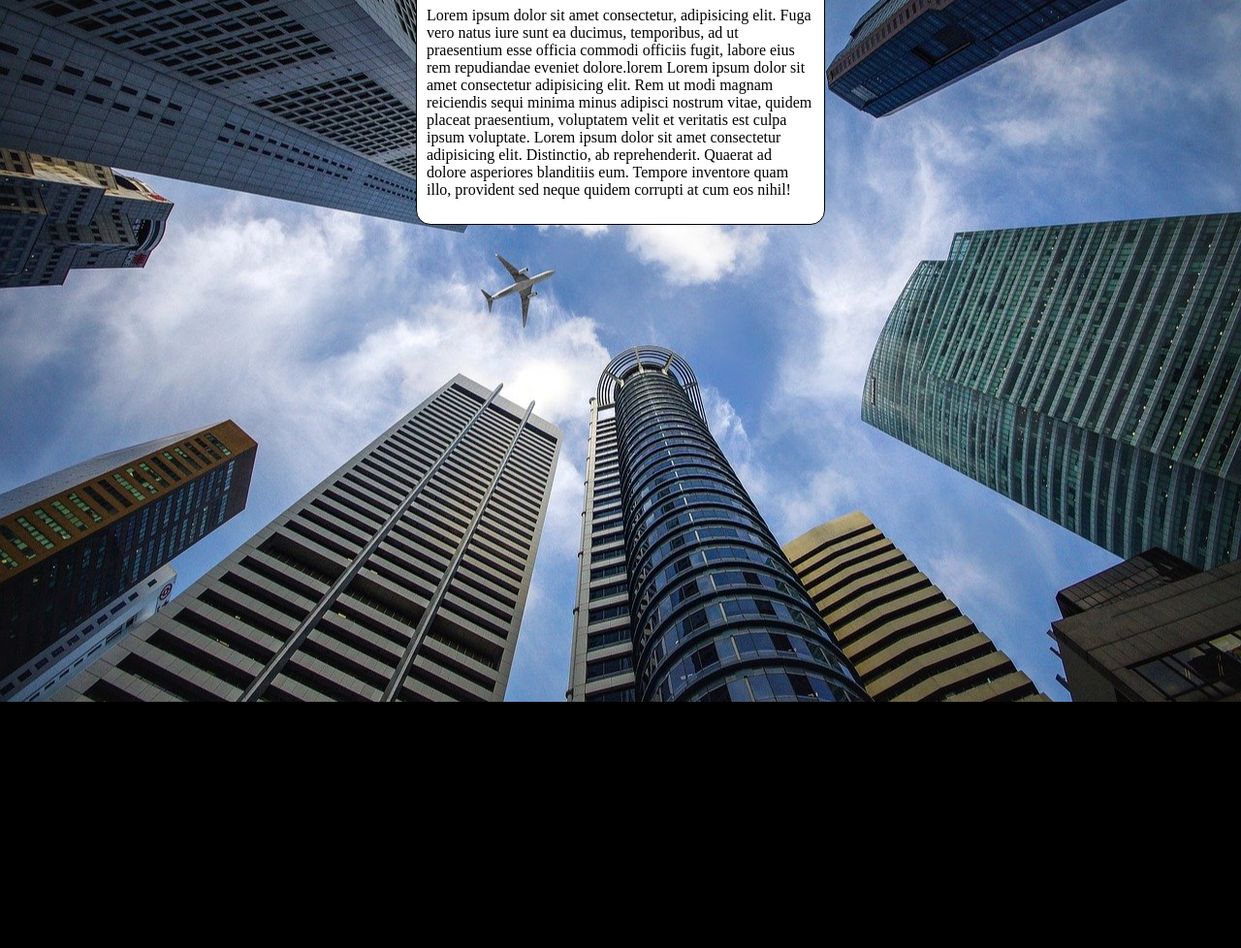
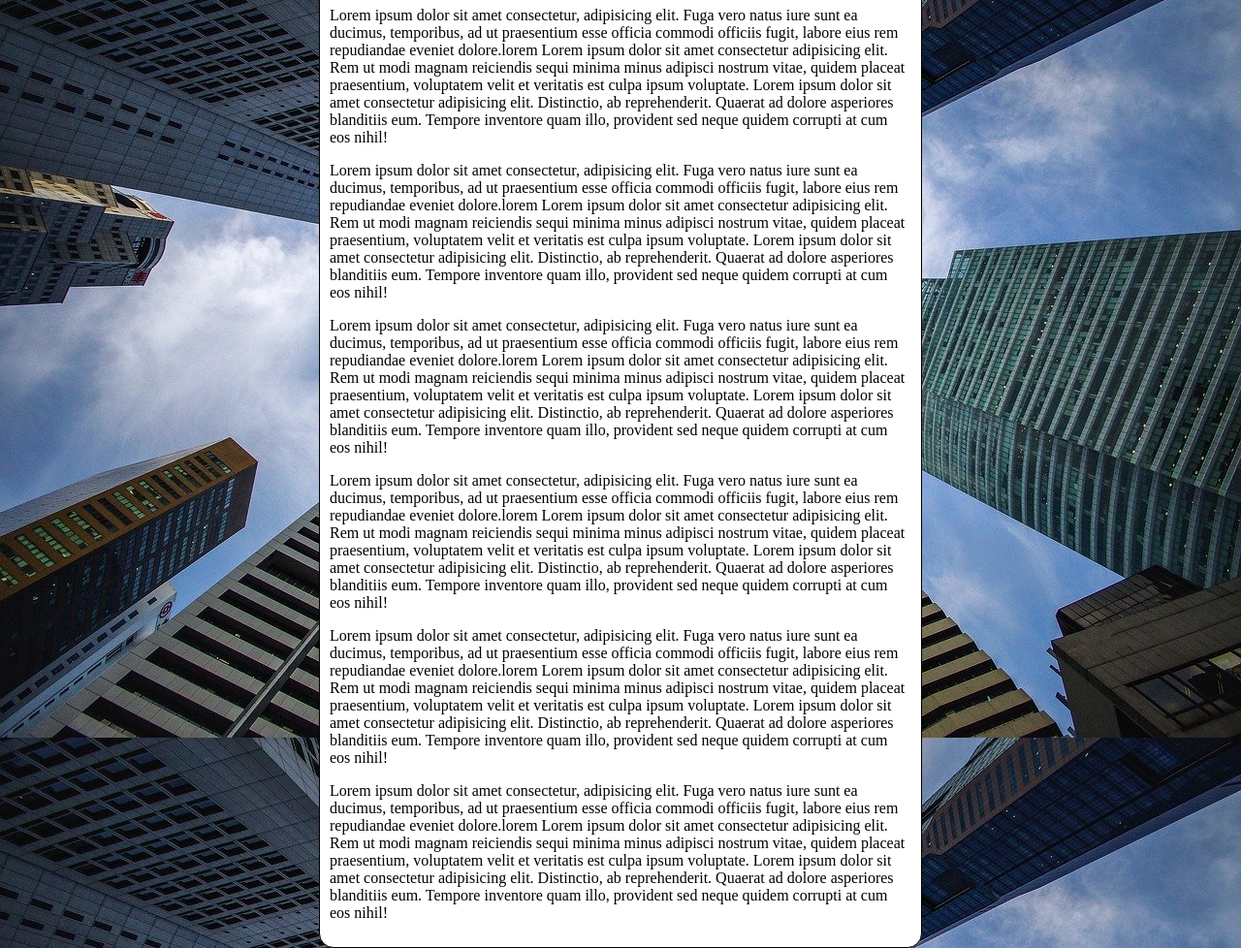
Before and after one commit to Gabrielamorim-code/html-css, a plain HTML site: page exercicios/ex022/fundo006.html in a window 1280 px wide. Shown: the part 92-1070 px from the top of the page at 97% size. Before the commit the page ends 816 px from the top, so only its background shows below. Drawn offline with Linux system fonts and the light colour scheme.

Commit message:
Update fundo006.html

```diff
--- a/exercicios/ex022/fundo006.html
+++ b/exercicios/ex022/fundo006.html
@@ -4,19 +4,26 @@
     <meta charset="UTF-8">
     <meta http-equiv="X-UA-Compatible" content="IE=edge">
     <meta name="viewport" content="width=device-width, initial-scale=1.0">
-    <title>Document</title>
+    <title>Fundo Fixo de tela</title>
     <style>
         body{
             height: 100vh;
-            background-color: black;
+            /*background-color: black;
             background-image: url(imagens/wallpaper002.jpg);
             background-repeat: no-repeat;
             background-position: center center;
             background-size: cover;
+            background-attachment: fixed;*/
+
+            /*shorthand - background
+                color > imagem > position > repeat > [size] > attachment
+            */
+            background: black url('imagens/wallpaper002.jpg') center center no-repeat fixed;
+            background-size: cover; /*O background size nao funcionou na shorthand-->*/
         }
         main{
             background-color: white;
-            width: 400px;
+            max-width: 600px;
             padding: 10px;
             margin: auto;
             border: 1px solid black;
@@ -28,6 +35,11 @@
     <main>
         <h1>Teste de imagem de fundo</h1>
         <p>Lorem ipsum dolor sit amet consectetur, adipisicing elit. Fuga vero natus iure sunt ea ducimus, temporibus, ad ut praesentium esse officia commodi officiis fugit, labore eius rem repudiandae eveniet dolore.lorem Lorem ipsum dolor sit amet consectetur adipisicing elit. Rem ut modi magnam reiciendis sequi minima minus adipisci nostrum vitae, quidem placeat praesentium, voluptatem velit et veritatis est culpa ipsum voluptate. Lorem ipsum dolor sit amet consectetur adipisicing elit. Distinctio, ab reprehenderit. Quaerat ad dolore asperiores blanditiis eum. Tempore inventore quam illo, provident sed neque quidem corrupti at cum eos nihil!</p>
+        <p>Lorem ipsum dolor sit amet consectetur, adipisicing elit. Fuga vero natus iure sunt ea ducimus, temporibus, ad ut praesentium esse officia commodi officiis fugit, labore eius rem repudiandae eveniet dolore.lorem Lorem ipsum dolor sit amet consectetur adipisicing elit. Rem ut modi magnam reiciendis sequi minima minus adipisci nostrum vitae, quidem placeat praesentium, voluptatem velit et veritatis est culpa ipsum voluptate. Lorem ipsum dolor sit amet consectetur adipisicing elit. Distinctio, ab reprehenderit. Quaerat ad dolore asperiores blanditiis eum. Tempore inventore quam illo, provident sed neque quidem corrupti at cum eos nihil!</p>
+        <p>Lorem ipsum dolor sit amet consectetur, adipisicing elit. Fuga vero natus iure sunt ea ducimus, temporibus, ad ut praesentium esse officia commodi officiis fugit, labore eius rem repudiandae eveniet dolore.lorem Lorem ipsum dolor sit amet consectetur adipisicing elit. Rem ut modi magnam reiciendis sequi minima minus adipisci nostrum vitae, quidem placeat praesentium, voluptatem velit et veritatis est culpa ipsum voluptate. Lorem ipsum dolor sit amet consectetur adipisicing elit. Distinctio, ab reprehenderit. Quaerat ad dolore asperiores blanditiis eum. Tempore inventore quam illo, provident sed neque quidem corrupti at cum eos nihil!</p>
+        <p>Lorem ipsum dolor sit amet consectetur, adipisicing elit. Fuga vero natus iure sunt ea ducimus, temporibus, ad ut praesentium esse officia commodi officiis fugit, labore eius rem repudiandae eveniet dolore.lorem Lorem ipsum dolor sit amet consectetur adipisicing elit. Rem ut modi magnam reiciendis sequi minima minus adipisci nostrum vitae, quidem placeat praesentium, voluptatem velit et veritatis est culpa ipsum voluptate. Lorem ipsum dolor sit amet consectetur adipisicing elit. Distinctio, ab reprehenderit. Quaerat ad dolore asperiores blanditiis eum. Tempore inventore quam illo, provident sed neque quidem corrupti at cum eos nihil!</p>
+        <p>Lorem ipsum dolor sit amet consectetur, adipisicing elit. Fuga vero natus iure sunt ea ducimus, temporibus, ad ut praesentium esse officia commodi officiis fugit, labore eius rem repudiandae eveniet dolore.lorem Lorem ipsum dolor sit amet consectetur adipisicing elit. Rem ut modi magnam reiciendis sequi minima minus adipisci nostrum vitae, quidem placeat praesentium, voluptatem velit et veritatis est culpa ipsum voluptate. Lorem ipsum dolor sit amet consectetur adipisicing elit. Distinctio, ab reprehenderit. Quaerat ad dolore asperiores blanditiis eum. Tempore inventore quam illo, provident sed neque quidem corrupti at cum eos nihil!</p>
+        <p>Lorem ipsum dolor sit amet consectetur, adipisicing elit. Fuga vero natus iure sunt ea ducimus, temporibus, ad ut praesentium esse officia commodi officiis fugit, labore eius rem repudiandae eveniet dolore.lorem Lorem ipsum dolor sit amet consectetur adipisicing elit. Rem ut modi magnam reiciendis sequi minima minus adipisci nostrum vitae, quidem placeat praesentium, voluptatem velit et veritatis est culpa ipsum voluptate. Lorem ipsum dolor sit amet consectetur adipisicing elit. Distinctio, ab reprehenderit. Quaerat ad dolore asperiores blanditiis eum. Tempore inventore quam illo, provident sed neque quidem corrupti at cum eos nihil!</p>
     </main>
 
 </body>
```
